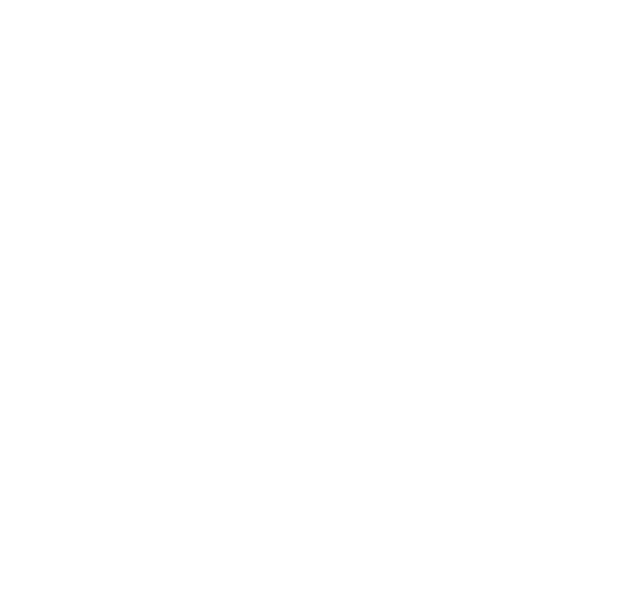
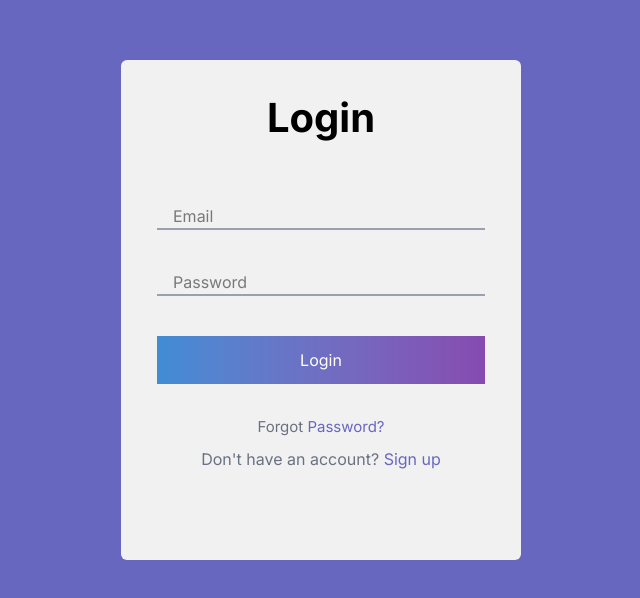
Before and after one commit to YogeshKumarM-GITHUB/EcommerceWebsiteReact, a React (Vite) app: page /login in a window 1280 px wide. Before the commit this address had no page. Shown: the part 130-728 px from the top of the page, without its empty margins (319-959 px from the left). Built offline with nearby package versions, Linux system fonts and the light colour scheme.

Commit message:
Implemented Login Changes

```diff
--- a/package.json
+++ b/package.json
@@ -10,11 +10,15 @@
     "preview": "vite preview"
   },
   "dependencies": {
+    "@reduxjs/toolkit": "^2.11.2",
     "@tailwindcss/vite": "^4.1.16",
+    "axios": "^1.13.2",
     "react": "^19.1.1",
     "react-dom": "^19.1.1",
     "react-icons": "^5.5.0",
+    "react-redux": "^9.2.0",
     "react-router-dom": "^7.9.5",
+    "react-toastify": "^11.0.5",
     "tailwindcss": "^4.1.16"
   },
   "devDependencies": {
--- a/src/App.jsx
+++ b/src/App.jsx
@@ -4,36 +4,31 @@ import Home from './pages/Home'
 import Shop from './pages/Shop'
 import About from './pages/About'
 import Contact from './pages/Contact'
-import NavBar from './components/NavBar'
-import Footer from './components/Footer'
 import CheckOut from './components/CheckOut'
 import CartDetails from './components/CartDetails'
 import ProductDetails from './components/ProductDetails'
 import PageNotFound from './components/PageNotFound'
 import Login from './components/Login'
-import { useState } from 'react'
+import Layout from './components/Layout/Layout'
+import { ToastContainer, toast } from 'react-toastify'
 
 function App() {
-  const [isLogin, setLogin] = useState(true);
   return (
     <>
+     <ToastContainer />
       <Routes>
-        <Route path="/" element={<Login />} />
-      </Routes>
-      {/* <NavBar />
-      <div className="pt-16">
-        <Routes>
-          <Route path="/home" element={<Home />} />
+        <Route path="/login" element={<Login />} />
+        <Route element={<Layout />} >
+          <Route path="/" element={<Home />} />
           <Route path="/shop" element={<Shop />} />
           <Route path="/about" element={<About />} />
           <Route path="/contact" element={<Contact />} />
           <Route path="/checkout" element={<CheckOut />} />
           <Route path="/cart-details" element={<CartDetails />} />
           <Route path="/product-details" element={<ProductDetails />} />
-          <Route path="*" element={<PageNotFound />} />
-        </Routes>
-      </div> */}
-      {/* <Footer /> */}
+        </Route>
+        <Route path="*" element={<PageNotFound />} />
+      </Routes>
     </>
   )
 }
--- /dev/null
+++ b/src/app/store.js
@@ -0,0 +1,8 @@
+import {configureStore}  from '@reduxjs/toolkit'
+import userSliceReducer from '../features/user/userSlice.js'
+
+export default configureStore({
+    reducer:{
+       user:userSliceReducer
+    },
+})
--- /dev/null
+++ b/src/components/Layout/Layout.jsx
@@ -0,0 +1,16 @@
+import { Outlet } from "react-router-dom";
+import Footer from "../Footer";
+import NavBar from "../NavBar";
+
+const Layout = () => {
+    return (
+        <>
+            <NavBar />
+            <div className="pt-16">
+                <Outlet />
+            </div>
+            <Footer />
+        </>
+    )
+}
+export default Layout;
--- a/src/components/Login.jsx
+++ b/src/components/Login.jsx
@@ -1,7 +1,59 @@
 import { useState } from "react";
+import { toast } from 'react-toastify'
+import { useDispatch } from "react-redux";
+import axios from "axios";
+import { useNavigate } from "react-router-dom";
+import { setUserData } from "../features/user/userSlice";
 
 const Login = () => {
     const [buttontext, setButtonText] = useState("Login");
+    const dispatch = useDispatch();
+    const navigate=useNavigate();
+    const [user, setUser] = useState({
+        Email: "",
+        Password: "",
+        ConfirmPassword: ""
+    });
+
+    const LoginOrPassOrSignUp = async (e, buttontext) => {
+        e.preventDefault();
+        if (buttontext == "Sign Up") {
+            try {
+                const response = await axios.post(`${import.meta.env.VITE_URBAN_JUNGLE_BASE_URL}api/Users/AddUser`, user);
+               // debugger;
+                console.log(response);
+                const { isSuccess, message } = response.data;
+                //console.log('response',response);
+                if (isSuccess) {
+                    toast.success(message);
+                    navigate("/login");
+                    setButtonText("Login");
+                    dispatch(setUserData(response.data.data));
+                    setUser({
+                        Email: "",
+                        Password: "",
+                        ConfirmPassword: ""
+                    });
+                } else {
+                    //console.log(response);
+                    toast.error(message || "Sign Up Failed");
+                }
+            } catch (error) {
+
+                const errors = error.response?.data?.errors || error.response?.data?.message;
+                //console.log(errors);
+                //toast.info(errors[0] || "Something went wrong during Sign Up");
+                if (errors && typeof errors === "object") {
+                    Object.values(errors)
+                        .flat()
+                        .forEach(msg => toast.info(msg));
+                } else {
+                    toast.error(errors || "Something went wrong");
+                }
+
+            }
+        }
+    }
 
     return (
         <div className="bg-[#6867c0] p-10">
@@ -9,11 +61,11 @@ const Login = () => {
                 <div className="bg-[#f1f1f1] w-auto h-auto md:w-[400px] md:h-[500px] rounded-md p-5">
                     <div className="flex flex-col mt-2">
                         <h1 className="text-center font-bold text-[40px]">{buttontext}</h1>
-                        <form className="mt-10 p-4 w-full flex flex-col gap-y-10">
-                            <input type="email" name="email" placeholder="Email" className="outline-none px-4 border-b-2 border-b-gray-400 w-full" />
-                            {(buttontext == "Sign Up" || buttontext == "Login") && <input type="password" name="password" placeholder="Password" className="outline-none px-4 border-b-2 border-b-gray-400 w-full" />}
-                            {(buttontext == "Sign Up") && <input type="password" name="confirmpassword" placeholder="Confirm Password" className="outline-none px-4 border-b-2 border-b-gray-400 w-full" />}
-                            <button className="p-3 text-white bg-linear-to-r from-[#3f8dd5] to-[#864bb0] cursor-pointer">{buttontext}</button>
+                        <form onSubmit={LoginOrPassOrSignUp} className="mt-10 p-4 w-full flex flex-col gap-y-10">
+                            <input type="email" name="Email" value={user.Email} placeholder="Email" onChange={(e) => setUser({ ...user, Email: e.target.value })} className="outline-none px-4 border-b-2 border-b-gray-400 w-full" />
+                            {(buttontext == "Sign Up" || buttontext == "Login") && <input type="password" name="Password" value={user.Password} placeholder="Password" onChange={(e) => setUser({ ...user, Password: e.target.value })} className="outline-none px-4 border-b-2 border-b-gray-400 w-full" />}
+                            {(buttontext == "Sign Up") && <input type="password" name="ConfirmPassword" value={user.ConfirmPassword} placeholder="Confirm Password" onChange={(e) => setUser({ ...user, ConfirmPassword: e.target.value })} className="outline-none px-4 border-b-2 border-b-gray-400 w-full" />}
+                            <button onClick={(e) => LoginOrPassOrSignUp(e, buttontext)} className="p-3 text-white bg-linear-to-r from-[#3f8dd5] to-[#864bb0] cursor-pointer">{buttontext}</button>
                         </form>
                         <div className="mt-4 text-center">
                             <p className="text-gray-500 text-[15px]">Forgot <span onClick={() => { setButtonText("Reset Password") }} className="text-[#6867c0] cursor-pointer">Password?</span></p>
--- a/src/components/NavBar.jsx
+++ b/src/components/NavBar.jsx
@@ -7,6 +7,7 @@ import { FaShoppingBag } from "react-icons/fa";
 import { CgClose, CgMenuLeftAlt } from "react-icons/cg";
 import { useState } from 'react';
 import ShoppingCart from './ShoppingCart';
+import { CiLogin } from "react-icons/ci";
 
 const NavBar = () => {
     const [isShowMobileMenu, setShowMobileMenu] = useState(false);
@@ -82,13 +83,18 @@ const NavBar = () => {
                             <FaShoppingBag />
                         </Link>
                     </li>
+                    <li>
+                        <Link to="/login" className='hover:text-green-400 text-black hover:cursor-pointer'>
+                            <CiLogin size={25} />
+                        </Link>
+                    </li>
                 </ul>
             </div>
             {/* end of desktop */}
             {
                 showCart &&
                 <div className="hidden md:block fixed inset-0 bg-black/40 opacity-100 overflow-y-auto">
-                   <ShoppingCart open={showCart} onClose={()=>setShowCart(false)} />
+                    <ShoppingCart open={showCart} onClose={() => setShowCart(false)} />
                 </div>
             }
         </nav>
--- /dev/null
+++ b/src/features/user/userSlice.js
@@ -0,0 +1,20 @@
+import { createSlice } from "@reduxjs/toolkit";
+
+export const userSlice=createSlice({
+    name:'user',
+    initialState:{
+        user:{
+            email:null,
+            password:null,
+        }
+    },
+    reducers:{
+        setUserData:(state,action)=>{
+            state.user=action.payload
+            console.log("User set in Redux:", state.user);
+        }
+    }
+})
+
+export const {setUserData}=userSlice.actions;
+export default userSlice.reducer;
--- a/src/main.jsx
+++ b/src/main.jsx
@@ -3,11 +3,13 @@ import { createRoot } from 'react-dom/client'
 import './index.css'
 import App from './App.jsx'
 import { BrowserRouter } from 'react-router-dom'
+import store from './app/store.js'
+import { Provider } from 'react-redux'
 
 createRoot(document.getElementById('root')).render(
-  <StrictMode>
     <BrowserRouter>
-      <App />
+      <Provider store={store}>
+        <App />
+      </Provider>
     </BrowserRouter>
-  </StrictMode>,
 )
```
Also changed, not shown: 2 other files (tests, documents, lock files or other folders).
